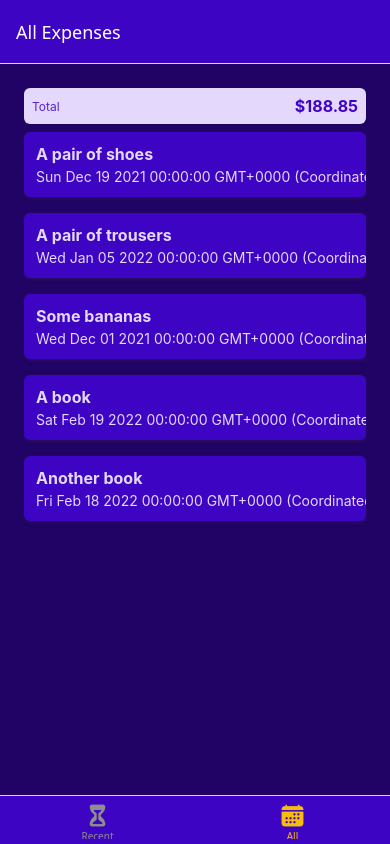
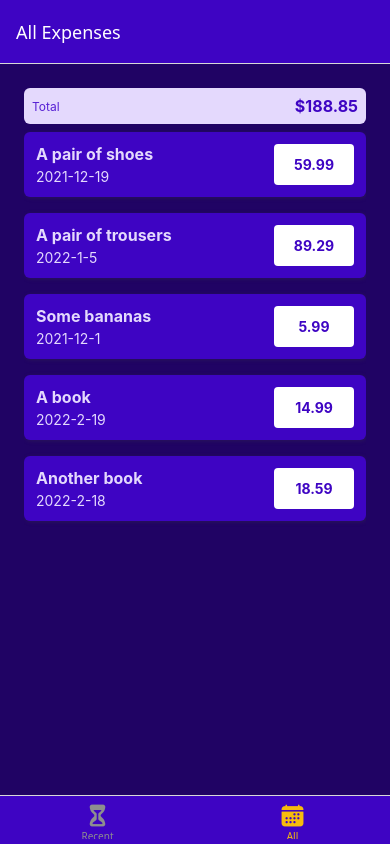
Before and after one commit to SnezhanaKorsak/rn-course-expense-app, a React Native app: screen /AllExpenses in a window 390 px wide. Built offline with nearby package versions, Linux system fonts and the light colour scheme.

Commit message:
#2 Expenses Output fix

```diff
--- a/components/ExpenseItem.tsx
+++ b/components/ExpenseItem.tsx
@@ -1,5 +1,6 @@
 import { Pressable, StyleSheet, Text, View } from 'react-native';
 
+import { getFormattedDate } from '../utils';
 import { GlobalStyles } from '../theme/styles';
 
 type Props = {
@@ -16,10 +17,10 @@
           <Text style={[styles.textBase, styles.description]}>
             {description}
           </Text>
-          <Text style={styles.textBase}>{date.toString()}</Text>
+          <Text style={styles.textBase}>{getFormattedDate(date)}</Text>
         </View>
         <View style={styles.amountContainer}>
-          <Text style={styles.amount}>{amount}</Text>
+          <Text style={styles.amount}>{amount.toFixed(2)}</Text>
         </View>
       </View>
     </Pressable>
@@ -49,6 +50,7 @@
     fontWeight: 'bold',
   },
   amountContainer: {
+    minWidth: 80,
     paddingHorizontal: 12,
     paddingVertical: 4,
     backgroundColor: 'white',
--- a/screens/AllExpenses.tsx
+++ b/screens/AllExpenses.tsx
@@ -1,10 +1,7 @@
-import { View } from 'react-native';
 import { ExpensesOutput } from '../components/ExpensesOutput';
 
 export const AllExpenses = () => {
   return (
-    <View style={{ flex: 1 }}>
-      <ExpensesOutput expensesPeriod="Total" />
-    </View>
+    <ExpensesOutput expensesPeriod="Total" />
   );
 };
--- a/screens/RecentExpenses.tsx
+++ b/screens/RecentExpenses.tsx
@@ -1,11 +1,7 @@
-import { View } from 'react-native';
-
 import { ExpensesOutput } from '../components/ExpensesOutput';
 
 export const RecentExpenses = () => {
   return (
-    <View style={{ flex: 1 }}>
-      <ExpensesOutput expensesPeriod="Last 7 Days" />
-    </View>
-  )
+    <ExpensesOutput expensesPeriod="Last 7 Days" />
+  );
 };
--- /dev/null
+++ b/utils/index.ts
@@ -0,0 +1,3 @@
+export const getFormattedDate = (date: Date) => {
+  return `${date.getFullYear()}-${date.getMonth() + 1}-${date.getDate()}`;
+}
```
